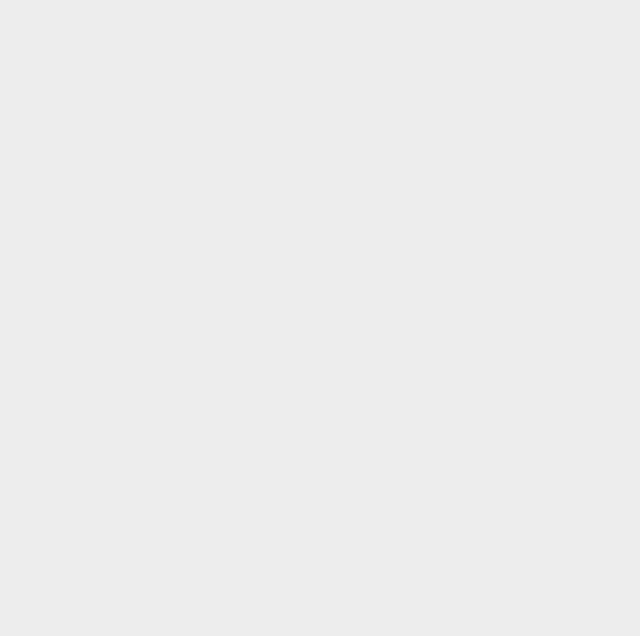
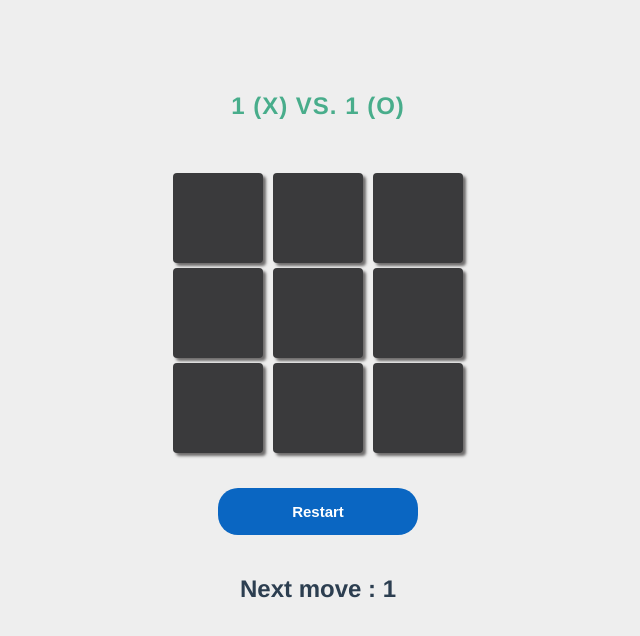
Before and after one commit to matteorazzanelli/tictactoe-vue, a Vue app: page /match/player1/1/player2/1 in a window 1280 px wide. Before the commit this address had no page. Shown: the top 636 px of the page, without its empty margins (322-962 px from the left). Built offline with nearby package versions, Linux system fonts and the light colour scheme.

Commit message:
new router logic

```diff
--- a/src/components/InputForm.vue
+++ b/src/components/InputForm.vue
@@ -14,7 +14,7 @@
 
     <!-- Show the button only if names are ok -->
     <div v-if="!firstNameTooShort && !secondNameTooShort && !sameName" class="start">
-      <router-link :to="{name:'match', params:{ playerOne: firstPlayer, playerTwo: secondPlayer }}">
+      <router-link :to="{name:'match', params:{ player1name: firstPlayer, player2name: secondPlayer }}">
         Start
       </router-link>
     </div>
--- a/src/router/index.js
+++ b/src/router/index.js
@@ -9,7 +9,7 @@ const routes = [
     component: HomeView
   },
   {
-    path: "/match/:playerOne/:playerTwo",
+    path: "/match/player1/:player1name/player2/:player2name",
     name: "match",
     component: GameView
   }
--- a/src/views/GameView.vue
+++ b/src/views/GameView.vue
@@ -1,7 +1,7 @@
 
 
 <template>
-  <h1>{{ this.$route.params.playerOne }} (X) VS. {{ this.$route.params.playerTwo }} (O)</h1>
+  <h1>{{ playerOne }} (X) VS. {{ playerTwo }} (O)</h1>
   <!-- Create the board and listen on click events -->
   <TrisBoard @changed="updateVars" :matchEnded="matchEnded" :currentPlayerSymbol="currentPlayerSymbol"/>
   <!-- If there is a winner -->
@@ -31,13 +31,15 @@ export default {
       currentPlayer: '',
       currentPlayerSymbol: '',
       matchEnded: false,
-      hasWinner: false
+      hasWinner: false,
+      playerOne: this.$route.params.player1name,
+      playerTwo: this.$route.params.player2name
     }
   },
   components: { TrisBoard },
   mounted(){
     // default playerX is the first to move
-    this.currentPlayer = this.$route.params.playerOne;
+    this.currentPlayer = this.playerOne;
     this.currentPlayerSymbol = 'X';
   },
   methods: {
@@ -45,13 +47,13 @@ export default {
       this.matchEnded = ended;
       this.hasWinner = winner;
       if(!ended && !winner){
-        // match not ended, swap players
-        if(this.currentPlayer == this.$route.params.playerOne){
-          this.currentPlayer = this.$route.params.playerTwo;
+        // match not ended (or restarted), swap players
+        if(this.currentPlayer == this.playerOne){
+          this.currentPlayer = this.playerTwo;
           this.currentPlayerSymbol = 'O';
         }
         else{
-          this.currentPlayer = this.$route.params.playerOne;
+          this.currentPlayer = this.playerOne;
           this.currentPlayerSymbol = 'X';
         }
       }
```
